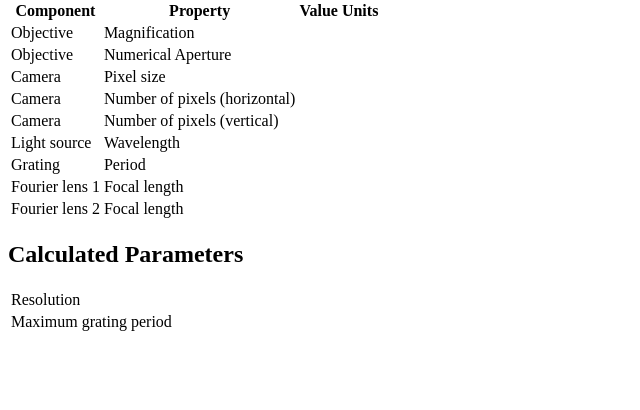
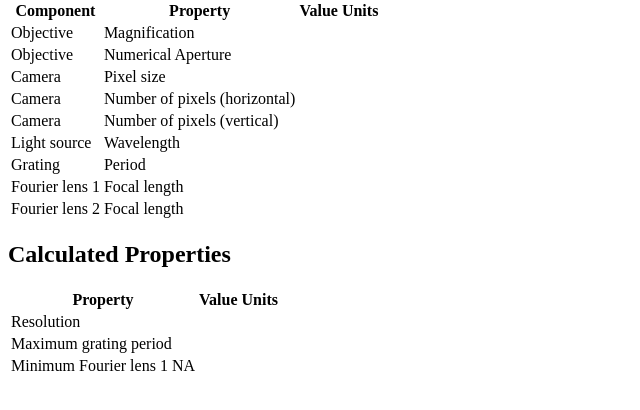
Before and after one commit to kmdouglass/playground, a Python web app: template microscopy/dpm/templates/design.html in a window 1280 px wide. Shown: the part 128-538 px from the top of the page, without its empty margins (0-640 px from the left). Run offline with Jinja, Linux system fonts and the light colour scheme; the template is opened without the code that fills it, so the values that code supplies are empty.

Commit message:
Add minimum lens 1 NA calculation

```diff
--- a/microscopy/dpm/templates/design.html
+++ b/microscopy/dpm/templates/design.html
@@ -72,8 +72,13 @@
         </tr>
     </table>
 
-    <h2>Calculated Parameters</h2>
+    <h2>Calculated Properties</h2>
     <table>
+        <tr>
+            <th>Property</th>
+            <th>Value</th>
+            <th>Units</th>
+        </tr>
         <tr>
             <td>Resolution</td>
             <td>{{ results["resolution"] }}</td>
@@ -84,6 +89,11 @@
             <td>{{ results["maximum_grating_period"] }}</td>
             <td>{{ results["maximum_grating_period.units"] }}</td>
         </tr>
+        <tr>
+            <td>Minimum Fourier lens 1 NA</td>
+            <td>{{ results["minimum_lens_1_na"] }}</td>
+            <td></td>
+        </tr>
     </table>
 
 </body>
```
Also changed, not shown: microscopy/dpm/src/kmdouglass/design.py (+10 -1 lines).
